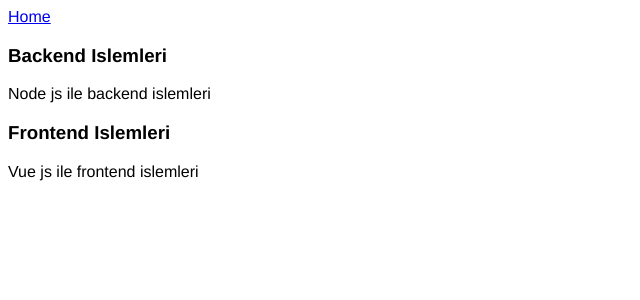
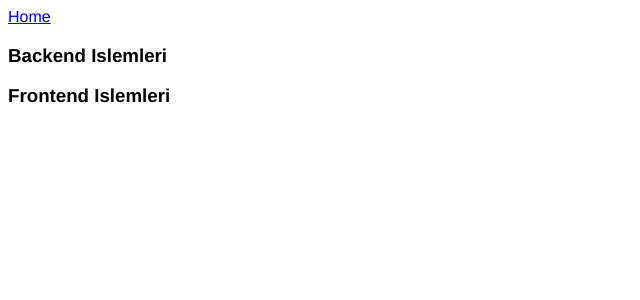
Before and after one commit to eflatuna/jira, a Vue app: page / in a window 1280 px wide. Shown: the top 300 px of the page, without its empty margins (0-640 px from the left). Built offline with nearby package versions, Linux system fonts and the light colour scheme; data requests are answered from the project's data file.

Commit message:
`Added toggle detail functionality to SingleTask component`

```diff
--- a/src/components/SingleTask.vue
+++ b/src/components/SingleTask.vue
@@ -1,9 +1,9 @@
 <template>
 	<div class="task">
 		<div class="actions">
-			<h3>{{ task.title }}</h3>
+			<h3 @click="toggleDetail">{{ task.title }}</h3>
 		</div>
-		<div class="details">
+		<div class="details" v-if="showDetails">
 			<p>{{ task.details }}</p>
 		</div>
 	</div>
@@ -12,6 +12,16 @@
 <script>
 export default {
 	props: ["task"],
+	data() {
+		return {
+			showDetails: false,
+		};
+	},
+	methods: {
+		toggleDetail() {
+			this.showDetails = !this.showDetails;
+		},
+	},
 };
 </script>
 
```
